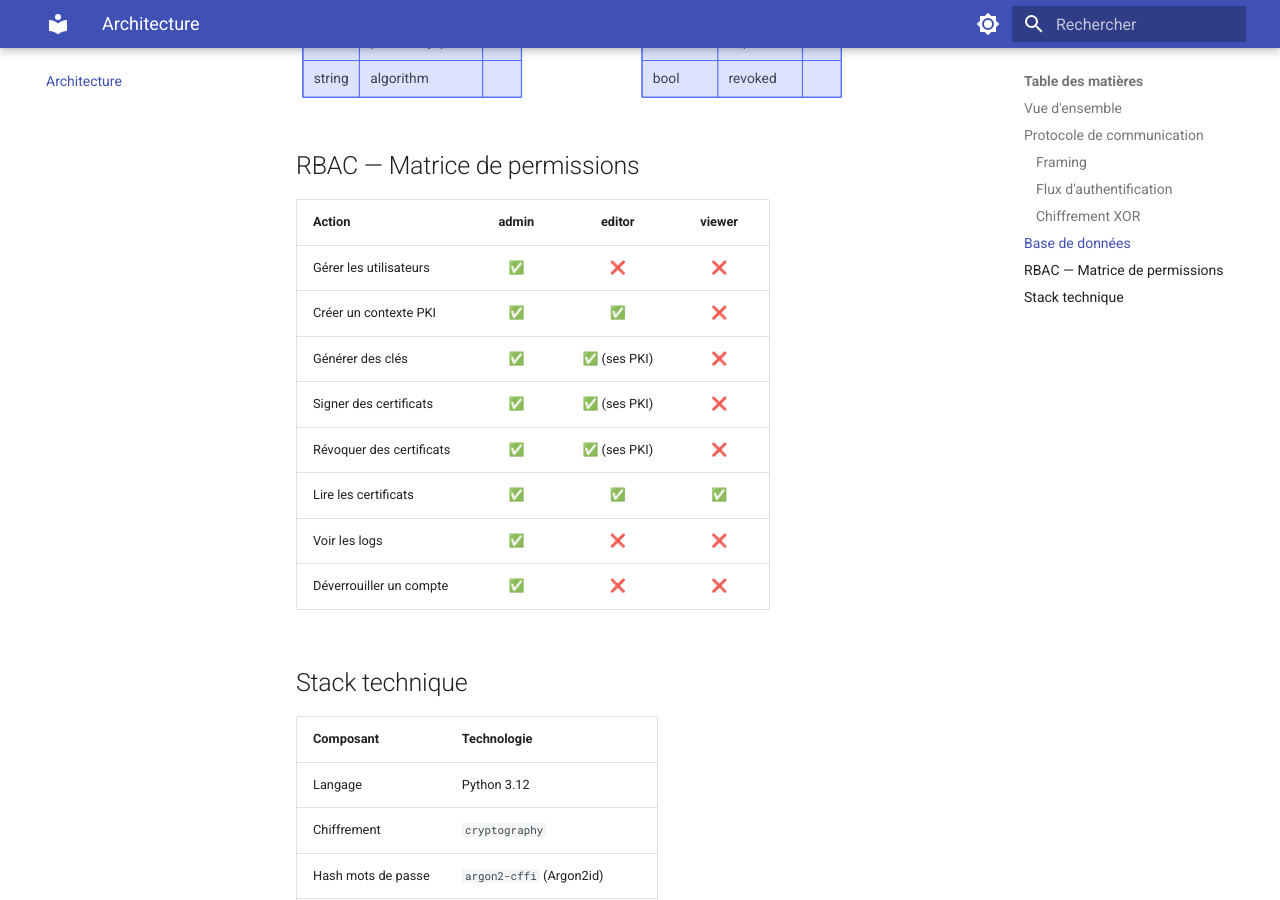
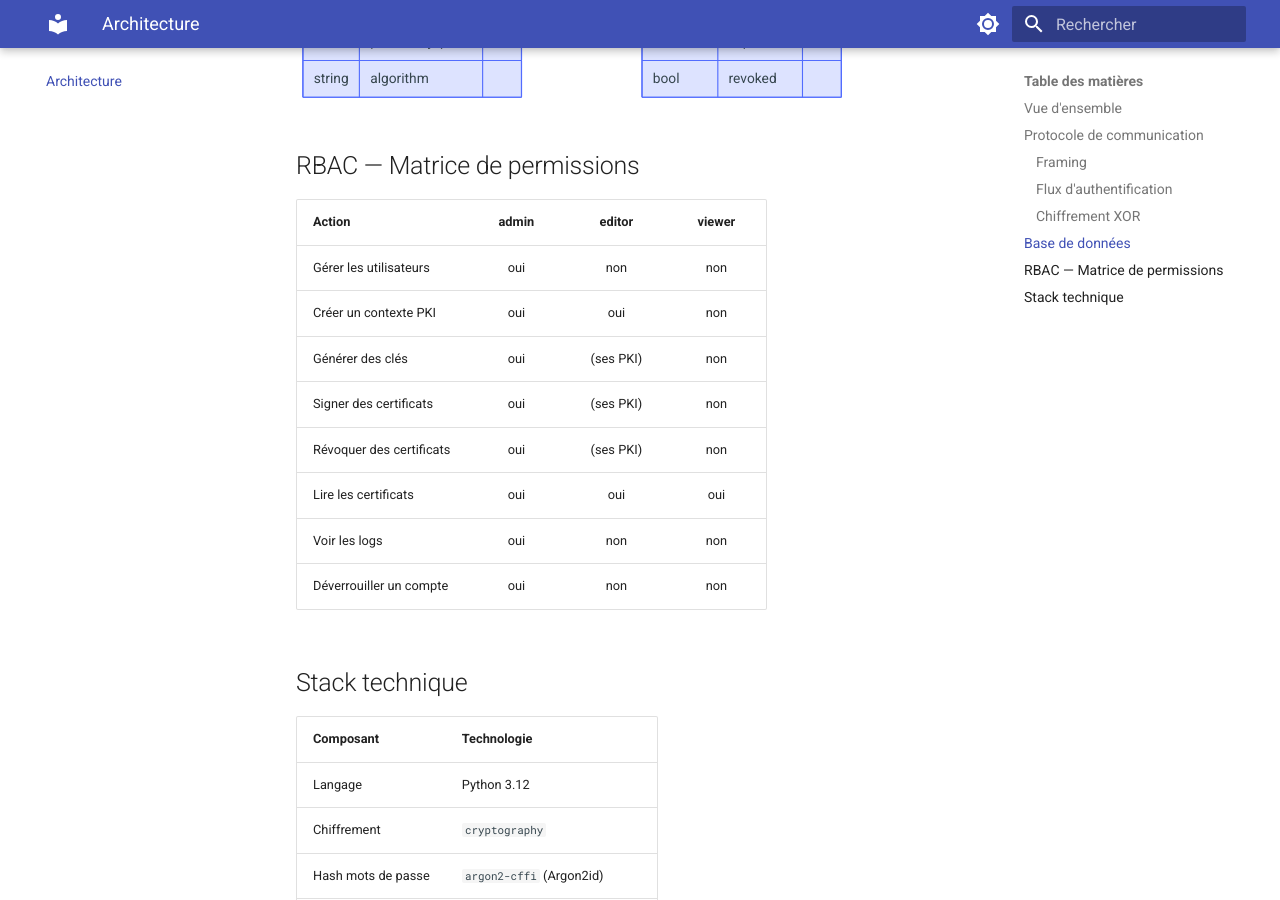
Before and after one commit to Pierre3474/sae302-pki, an MkDocs documentation site: the page built from docs/architecture.md, in a window 1280 px wide and 900 px high, scrolled down 3315 px. Built offline with MkDocs 1.6.1 and Material for MkDocs 9.7.7, drawn with Linux system fonts in a browser that asks for light colours.

Commit message:
Documentation : emojis remplacés par du texte

```diff
--- a/docs/architecture.md
+++ b/docs/architecture.md
@@ -127,14 +127,14 @@ erDiagram
 
 | Action | admin | editor | viewer |
 |--------|:-----:|:------:|:------:|
-| Gérer les utilisateurs | ✅ | ❌ | ❌ |
-| Créer un contexte PKI | ✅ | ✅ | ❌ |
-| Générer des clés | ✅ | ✅ (ses PKI) | ❌ |
-| Signer des certificats | ✅ | ✅ (ses PKI) | ❌ |
-| Révoquer des certificats | ✅ | ✅ (ses PKI) | ❌ |
-| Lire les certificats | ✅ | ✅ | ✅ |
-| Voir les logs | ✅ | ❌ | ❌ |
-| Déverrouiller un compte | ✅ | ❌ | ❌ |
+| Gérer les utilisateurs | oui | non | non |
+| Créer un contexte PKI | oui | oui | non |
+| Générer des clés | oui | (ses PKI) | non |
+| Signer des certificats | oui | (ses PKI) | non |
+| Révoquer des certificats | oui | (ses PKI) | non |
+| Lire les certificats | oui | oui | oui |
+| Voir les logs | oui | non | non |
+| Déverrouiller un compte | oui | non | non |
 
 ## Stack technique
 
```
Also changed, not shown: docs/seance1.md (+9 -9 lines), tps/TP3_fonctionnalites.md (+8 -8 lines).
